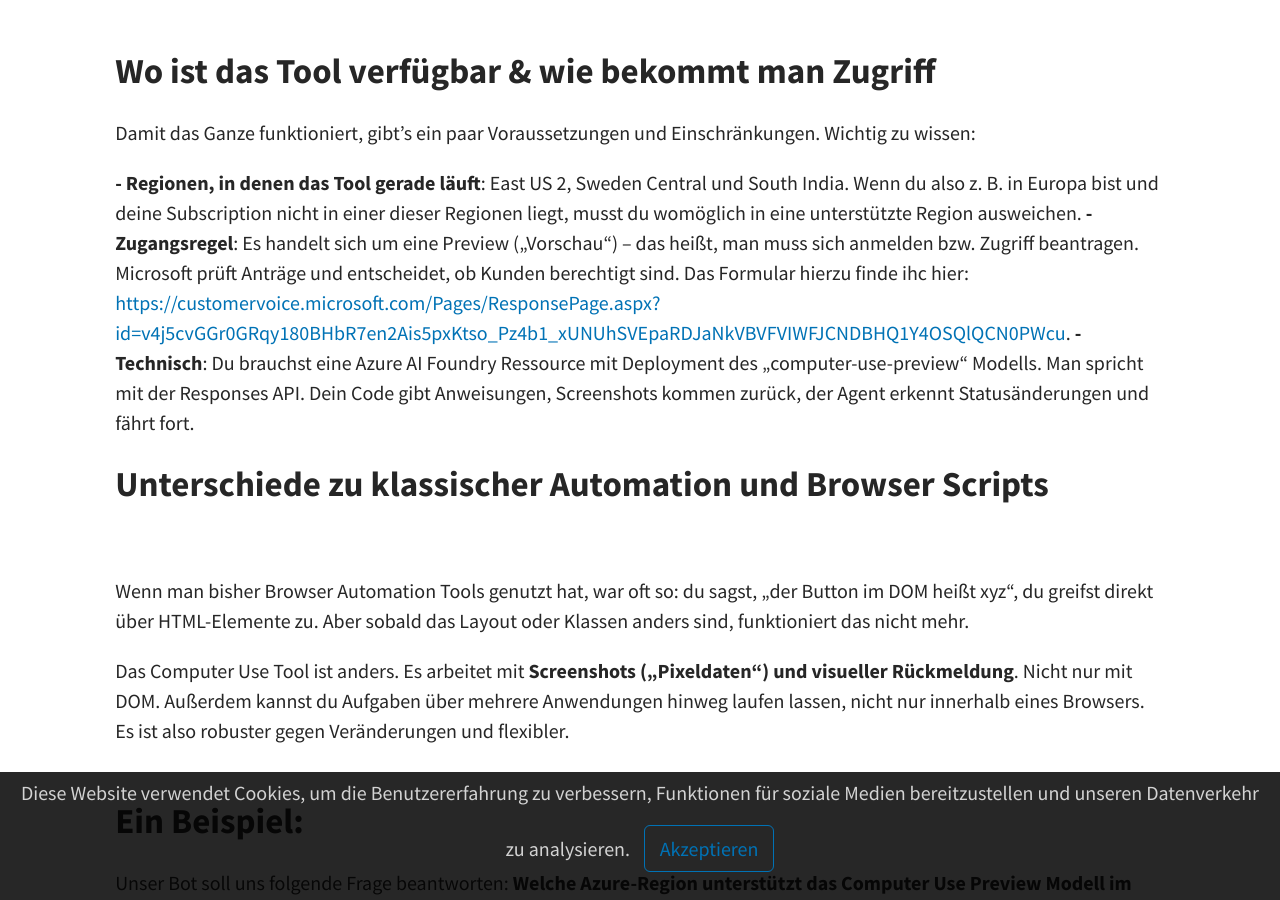
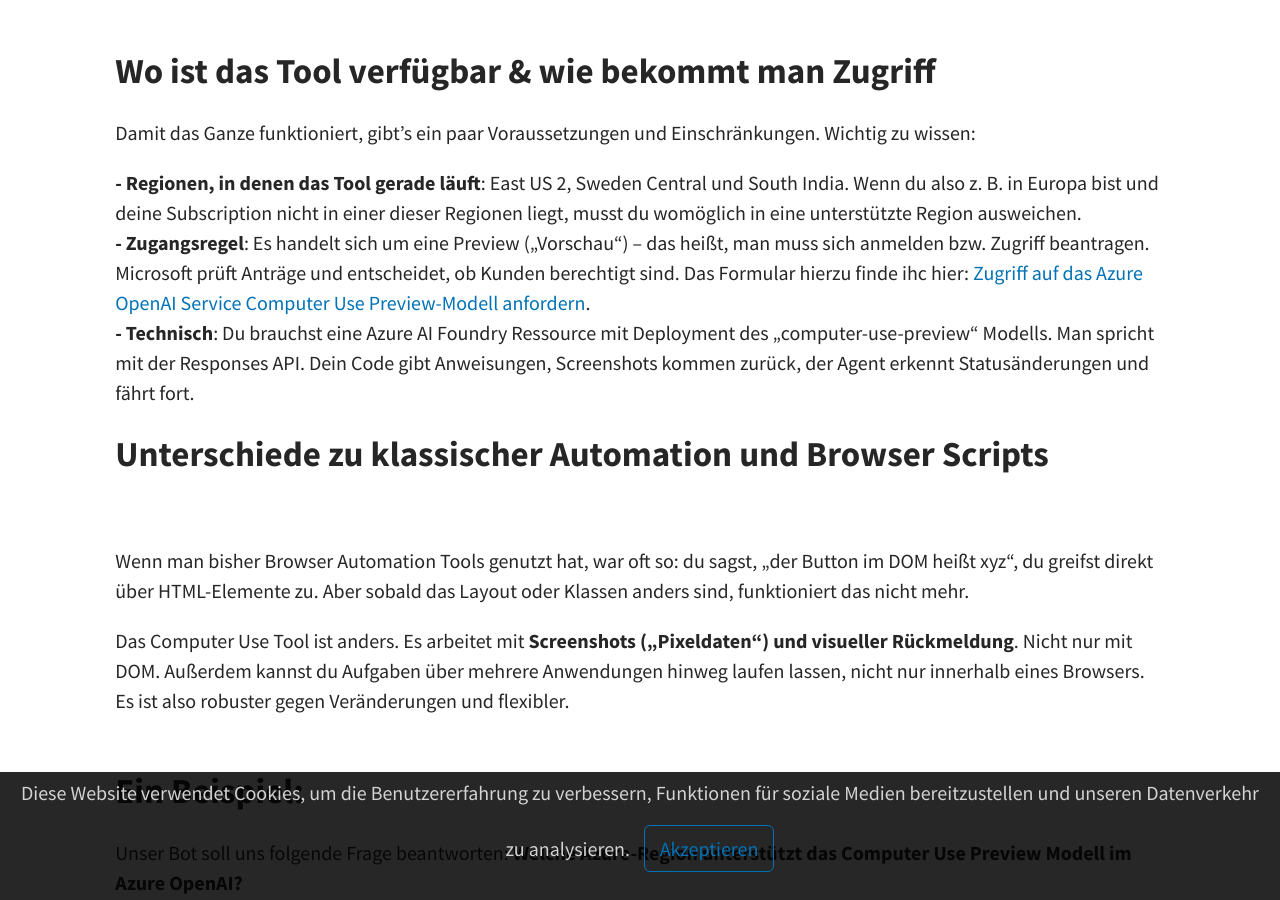
Before and after one commit to joriskahle007/joriskahle007.github.io, a Jekyll site: the page built from _posts/2025-09-19-ComputerUseTool.md, in a window 1280 px wide and 900 px high, scrolled down 1050 px. Built offline with Jekyll 4.4.1, drawn with Linux system fonts in a browser that asks for light colours; a script that is not in the unit is left out.

Commit message:
Update 2025-09-19-ComputerUseTool.md

```diff
--- a/_posts/2025-09-19-ComputerUseTool.md
+++ b/_posts/2025-09-19-ComputerUseTool.md
@@ -18,8 +18,8 @@
 
 Damit das Ganze funktioniert, gibt's ein paar Voraussetzungen und Einschränkungen. Wichtig zu wissen:
 
-**- Regionen, in denen das Tool gerade läuft**: East US 2, Sweden Central und South India. Wenn du also z. B. in Europa bist und deine Subscription nicht in einer dieser Regionen liegt, musst du womöglich in eine unterstützte Region ausweichen.
-**- Zugangsregel**: Es handelt sich um eine Preview („Vorschau“) – das heißt, man muss sich anmelden bzw. Zugriff beantragen. Microsoft prüft Anträge und entscheidet, ob Kunden berechtigt sind. Das Formular hierzu finde ihc hier: <a href="[https://github.com/Azure-Samples/aisearch-openai-rag-audio](https://customervoice.microsoft.com/Pages/ResponsePage.aspx?id=v4j5cvGGr0GRqy180BHbR7en2Ais5pxKtso_Pz4b1_xUNUhSVEpaRDJaNkVBVFVIWFJCNDBHQ1Y4OSQlQCN0PWcu)" target="_blank" rel="noopener">https://customervoice.microsoft.com/Pages/ResponsePage.aspx?id=v4j5cvGGr0GRqy180BHbR7en2Ais5pxKtso_Pz4b1_xUNUhSVEpaRDJaNkVBVFVIWFJCNDBHQ1Y4OSQlQCN0PWcu</a>.
+**- Regionen, in denen das Tool gerade läuft**: East US 2, Sweden Central und South India. Wenn du also z. B. in Europa bist und deine Subscription nicht in einer dieser Regionen liegt, musst du womöglich in eine unterstützte Region ausweichen.<br>
+**- Zugangsregel**: Es handelt sich um eine Preview („Vorschau“) – das heißt, man muss sich anmelden bzw. Zugriff beantragen. Microsoft prüft Anträge und entscheidet, ob Kunden berechtigt sind. Das Formular hierzu finde ihc hier: <a href="[https://github.com/Azure-Samples/aisearch-openai-rag-audio](https://customervoice.microsoft.com/Pages/ResponsePage.aspx?id=v4j5cvGGr0GRqy180BHbR7en2Ais5pxKtso_Pz4b1_xUNUhSVEpaRDJaNkVBVFVIWFJCNDBHQ1Y4OSQlQCN0PWcu)" target="_blank" rel="noopener">Zugriff auf das Azure OpenAI Service Computer Use Preview-Modell anfordern</a>.<br>
 **- Technisch**: Du brauchst eine Azure AI Foundry Ressource mit Deployment des „computer-use-preview“ Modells. Man spricht mit der Responses API. Dein Code gibt Anweisungen, Screenshots kommen zurück, der Agent erkennt Statusänderungen und fährt fort.
 
 ## Unterschiede zu klassischer Automation und Browser Scripts<br><br>
```
